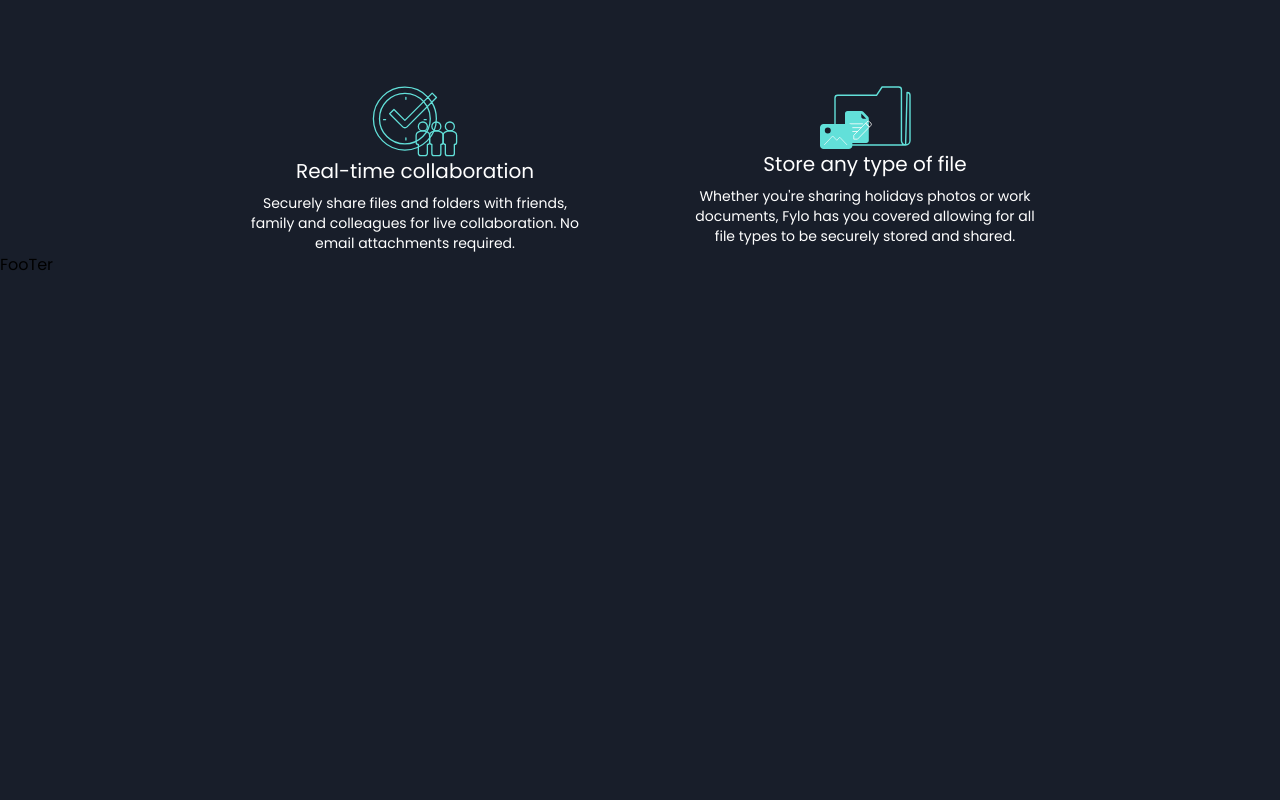
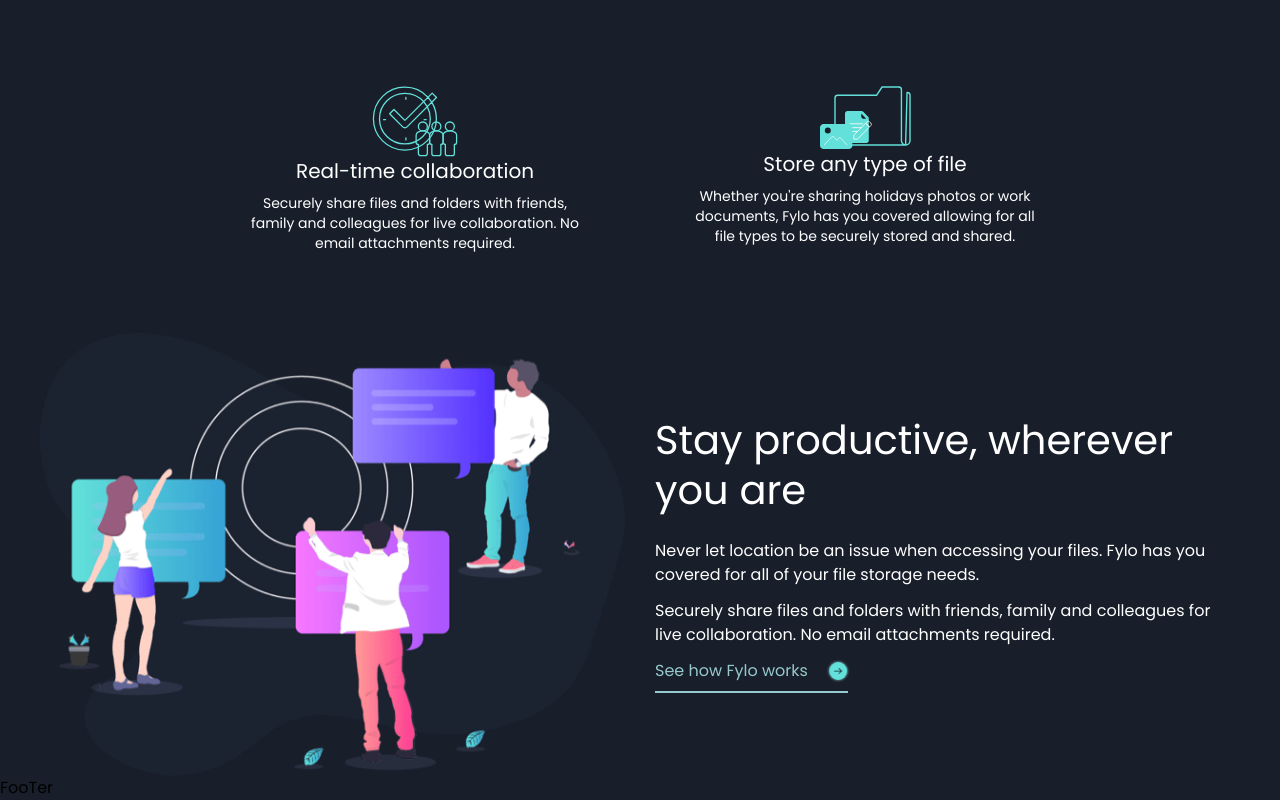
Before and after one commit to MerabetAbdelkarim/landing-page, a React (Vite) app: page / in a window 1280 px wide. Shown: the part 1469-2269 px from the top of the page. Before the commit the page ends 1746 px from the top, so only its background shows below. Built offline with nearby package versions, Linux system fonts and the light colour scheme.

Commit message:
add section stay in page home

```diff
--- a/src/components/Landing.jsx
+++ b/src/components/Landing.jsx
@@ -17,8 +17,8 @@
                 </p>
                 <a className="btn px-10 py-2 font-semibold" href="/">Get Started</a>
             </div>
-            <div>
-                <img src={Img1} alt="" />
+            <div >
+                <img src={Img1}   alt="" />
             </div>
         </section>
     )
--- a/src/components/NavBar.jsx
+++ b/src/components/NavBar.jsx
@@ -3,15 +3,15 @@
 
 function NavBar() {
   const [links, setLinks] = useState(["Features", "Team", "SignIn"])
-  const headerRef  = useRef()
+  const headerRef = useRef()
 
   useEffect(() => {
-window.addEventListener("scroll",()=>{
+    window.addEventListener("scroll", () => {
       if (window.scrollY > 100) {
         headerRef.current.style.background = "#0c1524ba"
         headerRef.current.style.padding = "20px 0"
 
-  }else{
+      } else {
         headerRef.current.style.background = "transparent"
         headerRef.current.style.padding = "30px 0"
       }
@@ -31,7 +31,7 @@
             {
               links.map((links) => (
                 <ul key={links} className=" text-white opacity-80 hover:opacity-100  hover:underline   ease-in duration-200">
-                  <li>{links}</li>
+                  <li className="cursor-pointer">{links}</li>
                 </ul>
               ))
             }
--- /dev/null
+++ b/src/components/StayProductive.jsx
@@ -0,0 +1,31 @@
+import ImgStay from "../assets/images/illustration-stay-productive.png"
+import ImgArrow from "../assets/images/icon-arrow.svg"
+
+function StayProductive() {
+    return (
+        <section className="mt-20">
+            <div className="container grid grid-cols-1 md:grid-cols-2 gap-[30px] place-items-center ">
+                <div>
+                    <img src={ImgStay} alt="stay-productive-img" />
+                </div>
+                <div className="text-white">
+                    <div className="mb-6">
+                        <h1>Stay productive, wherever you are</h1>
+                    </div>
+                    <p className="mb-3">
+                        Never let location be an issue when accessing your files. Fylo has you covered for all of your file storage needs.
+                    </p>
+                    <p className="mb-3">
+                        Securely share files and folders with friends, family and colleagues for live collaboration. No email attachments required.
+                    </p>
+                    <a href="/" className="flex gap-4 pb-2   w-fit text-mainColor hover:text-hoverMainColor border-b-2 border-mainColor hover:border-transparent transition-colors duration-200 ">
+                        See how Fylo works <img className="animate-arrowR" width={'24px'} height={'24px'} src={ImgArrow} />
+                    </a>
+                </div>
+
+            </div>
+        </section>
+    )
+}
+
+export default StayProductive
--- a/src/pages/Home.jsx
+++ b/src/pages/Home.jsx
@@ -1,11 +1,13 @@
 import Features from "../components/Features"
 import Landing from "../components/Landing"
+import StayProductive from "../components/StayProductive"
 
 function Home() {
   return (
-    < >
+    <>
       <Landing />
       <Features />
+      <StayProductive/>
     </>
   )
 }
--- a/tailwind.config.js
+++ b/tailwind.config.js
@@ -6,17 +6,29 @@
   ],
   theme: {
     extend: {
-      caretColor: {
 
+      colors: {
+        mainColor: '#96c9cc',
+        hoverMainColor: '#5dc2c8'
       },
       screens: {
-        sm:'576px',
-        md:'768px',
-        lg:'992px',
-        xl:'1200px',
-        xxl:'1400px'
+        sm: '576px',
+        md: '768px',
+        lg: '992px',
+        xl: '1200px',
+        xxl: '1400px'
+      },
+      keyframes: {
+        arrowR: {
+          '0%,100%': { transform: 'translateX(0)' },
+          '50%': { transform: 'translateX(10px)' },
+        }
+      },
+      animation: {
+        arrowR: 'arrowR 1s ease-in-out infinite',
       }
     },
+
   },
   plugins: [],
 }
```
Also changed, not shown: src/index.css (+6 -4 lines). Lines whose indentation alone changed are shown as unchanged.
